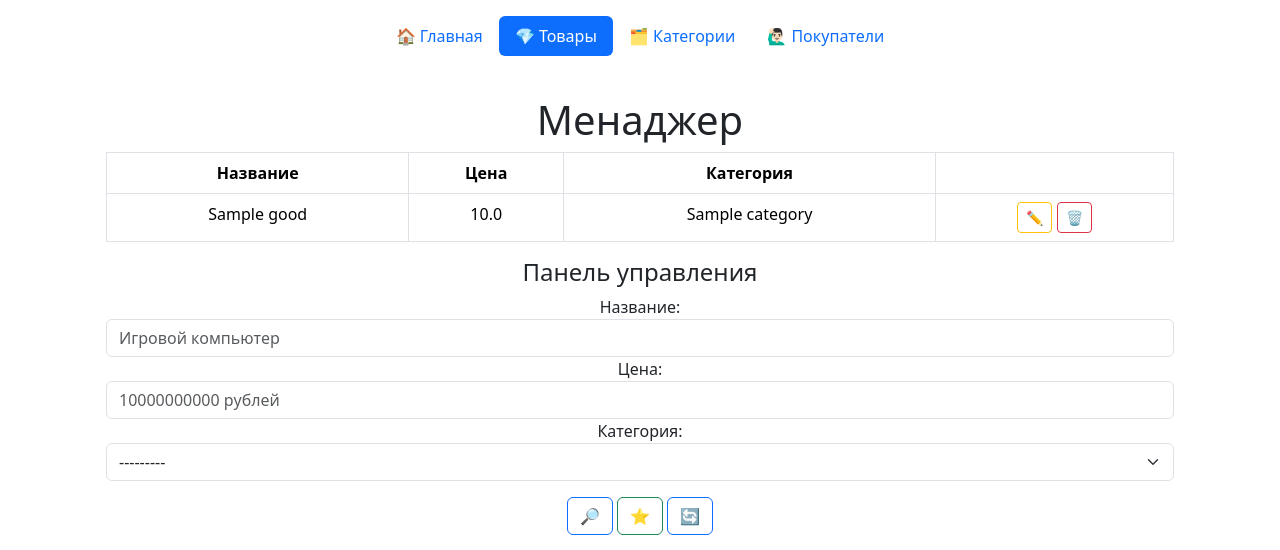
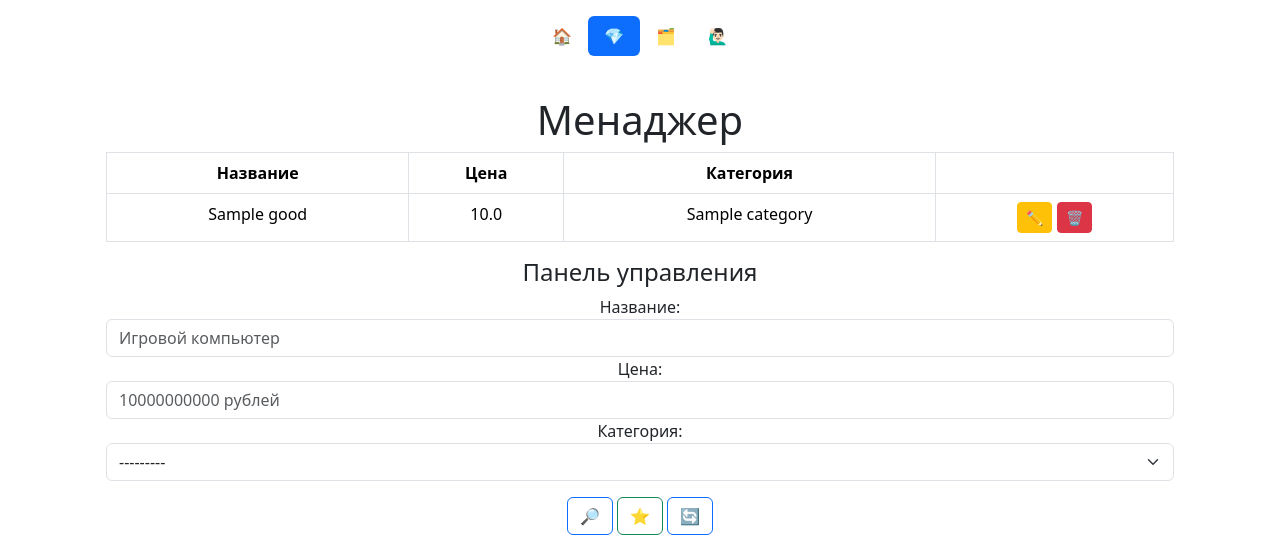
Before and after one commit to JukNavozn1k/database-manager, a Django app: page /goods/ in a window 1280 px wide. Shown: the top 550 px of the page. Run offline with Django 5.2, Linux system fonts and the light colour scheme; tables that the repository leaves empty hold one stand-in row (values such as "Sample post"); data that the repository does not hold is empty; some libraries are stand-ins or nearby versions.

```diff
--- a/db_app/db_manager/templates/index.html
+++ b/db_app/db_manager/templates/index.html
@@ -11,10 +11,10 @@
 
 <header class="d-flex justify-content-center py-3">
     <ul class="nav nav-pills">
-      <li class="nav-item"><a href="/" class="nav-link" aria-current="page">🏠 Главная</a></li>
-      <li class="nav-item"><a href="/goods/" class="nav-link">💎 Товары</a></li>
-      <li class="nav-item"><a href="/categories/" class="nav-link">🗂️ Категории</a></li>
-      <li class="nav-item"><a href="/customers/" class="nav-link">🙋🏻‍♂️ Покупатели</a></li>
+      <li class="nav-item"><a href="/" class="nav-link" aria-current="page">🏠</a></li>
+      <li class="nav-item"><a href="/goods/" class="nav-link">💎</a></li>
+      <li class="nav-item"><a href="/categories/" class="nav-link">🗂️</a></li>
+      <li class="nav-item"><a href="/customers/" class="nav-link">🙋🏻‍♂️</a></li>
     </ul>
   </header>
 
--- a/db_app/db_manager/templates/table.html
+++ b/db_app/db_manager/templates/table.html
@@ -15,14 +15,14 @@
         <td>{{ obj|get_attr:field }}</td>
         {% endfor %}
         <td>
-          <button type="button" class="btn btn-outline-warning btn-sm"
+          <button type="button" class="btn btn-warning btn-sm"
           hx-get="/{{tablename}}/edit_modal/{{obj.id}}"
           hx-swap="innerHTML"
           hx-target="#modal_container"
           data-bs-toggle="modal" data-bs-target="#db_modal"
           >✏️</button>
 
-          <button type="button" class="btn btn-outline-danger btn-sm"
+          <button type="button" class="btn btn-danger btn-sm"
           hx-get="/{{tablename}}/delete_modal/{{obj.id}}"
           hx-swap="innerHTML"
           hx-target="#modal_container"
--- a/db_app/db_manager/urls.py
+++ b/db_app/db_manager/urls.py
@@ -18,7 +18,4 @@ from django.urls import path
 from . import views
 urlpatterns = [
     path('',views.Home.as_view()),
-    path('categories/',views.Manager.as_view()),
-    path('goods/',views.Manager.as_view()),
-    path('customers/',views.Manager.as_view()),
 ] + views.GoodsTable.gen_urls() + views.CategoryTable.gen_urls() + views.CustomerTable.gen_urls()
--- a/db_app/db_manager/views.py
+++ b/db_app/db_manager/views.py
@@ -18,7 +18,8 @@ class AsyncTable:
         self.tablename = tablename
 
     def gen_urls(self) -> list:
-        urls = [path(f'{self.tablename}/table/',self.get_table),
+        urls = [path(f'{self.tablename}/',self.get_manager),
+                path(f'{self.tablename}/table/',self.get_table),
                 path(f'{self.tablename}/form/',self.get_form),
                 path(f'{self.tablename}/add/',self.add_record),
                 path(f'{self.tablename}/delete_modal/<int:id>/',self.get_delete_modal),
@@ -27,6 +28,11 @@ class AsyncTable:
                 path(f'{self.tablename}/delete/<int:id>/',self.delete_record),
                 path(f'{self.tablename}/search/',self.search_table),]
         return urls
+
+
+    def get_manager(self,request):
+        return render(request,'manager.html')
+
     def get_form(self,request):
         form = self.form()
 
@@ -108,9 +114,6 @@ class Home(View):
         context = {'form':forms.GoodForm()}
         return render(request,'index.html',context=context)
 
-class Manager(View):
-    def get(self,request):
-        return render(request,'manager.html')
 
 GoodsTable = AsyncTable(models.Good,forms.GoodForm,'goods')
 CategoryTable = AsyncTable(models.Category,forms.CategoryForm,'categories')
```
